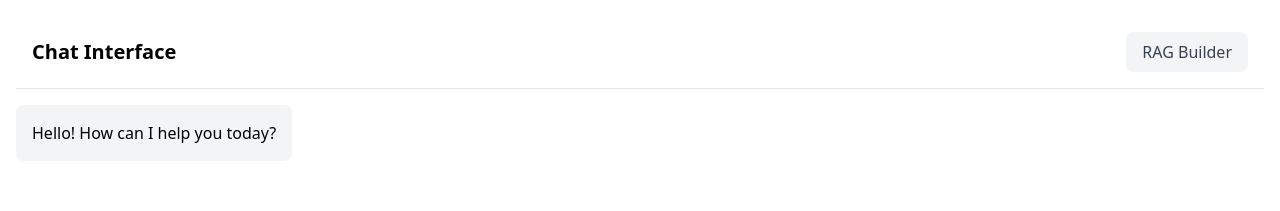
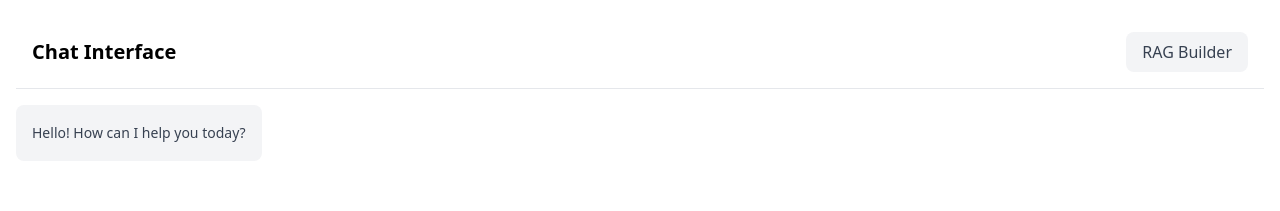
Before and after one commit to IshaanChamoli/crustdata, a Next.js app: page / in a window 1280 px wide. Shown: the top 211 px of the page. Built offline with nearby package versions, Linux system fonts and the light colour scheme.

Commit message:
level 0 and level 2 done

```diff
--- a/src/app/api/chat/route.js
+++ b/src/app/api/chat/route.js
@@ -38,7 +38,7 @@ export async function POST(request) {
     const messages = [
       {
         role: 'system',
-        content: `You are a helpful AI assistant. Use the following context to help answer the user's question, but don't mention that you're using any context unless specifically asked:\n\n${context}`
+        content: `You are a helpful AI assistant. Use markdown formatting in your responses for better readability. Use the following context to help answer the user's question, but don't mention that you're using any context unless specifically asked:\n\n${context}`
       },
       ...messageHistory.map(msg => ({
         role: msg.role === 'bot' ? 'assistant' : msg.role,
--- a/src/app/page.js
+++ b/src/app/page.js
@@ -124,7 +124,26 @@ export default function Home() {
                     : 'bg-gray-100'
                 }`}
               >
-                {message.content}
+                <ReactMarkdown
+                  className={`prose ${message.role === 'user' ? 'prose-invert' : ''} max-w-none prose-sm`}
+                  components={{
+                    h1: ({node, ...props}) => <h1 className="text-xl font-bold mb-4" {...props} />,
+                    h2: ({node, ...props}) => <h2 className="text-lg font-bold mb-3" {...props} />,
+                    h3: ({node, ...props}) => <h3 className="text-md font-bold mb-2" {...props} />,
+                    p: ({node, ...props}) => <p className="mb-4 last:mb-0" {...props} />,
+                    ul: ({node, ...props}) => <ul className="list-disc pl-4 mb-4" {...props} />,
+                    ol: ({node, ...props}) => <ol className="list-decimal pl-4 mb-4" {...props} />,
+                    li: ({node, ...props}) => <li className="mb-1" {...props} />,
+                    code: ({node, inline, ...props}) =>
+                      inline ? (
+                        <code className="bg-gray-700 bg-opacity-20 rounded px-1 py-0.5 text-sm" {...props} />
+                      ) : (
+                        <code className="block bg-gray-700 bg-opacity-10 rounded p-2 overflow-x-auto text-sm my-2" {...props} />
+                      ),
+                  }}
+                >
+                  {message.content}
+                </ReactMarkdown>
               </div>
 
               {/* Info button for bot messages with references */}
--- a/src/app/rag-builder/page.js
+++ b/src/app/rag-builder/page.js
@@ -149,7 +149,6 @@ export default function RAGBuilder() {
         'Document 1': 0,
         'Document 2': 0
       });
-      localStorage.removeItem('ragBuilderChunks');
     }
   };
 
```
